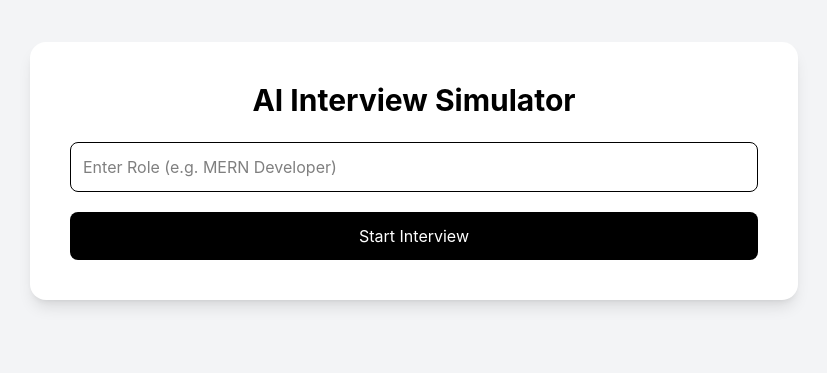
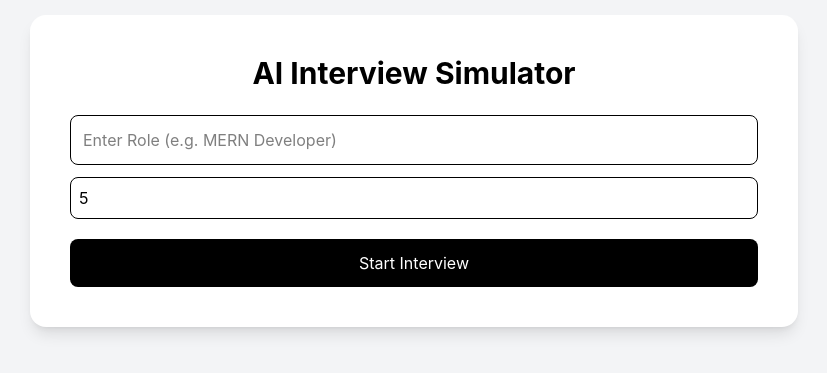
Before and after one commit to himanshuthukran4170-oss/ai-interview-platform, a React (Vite) app in the folder client/: page /interview in a window 1280 px wide. Shown: the part 229-602 px from the top of the page, without its empty margins (226-1053 px from the left). Built offline with nearby package versions, Linux system fonts and the light colour scheme; sample sign-in values are in the browser's storage.

Commit message:
Update interview feature and protected routes

```diff
--- a/client/src/components/ProtectedRoute.jsx
+++ b/client/src/components/ProtectedRoute.jsx
@@ -1,7 +1,8 @@
 import {Navigate} from "react-router-dom";
 function ProtectedRoute({children}){
     const token =localStorage.getItem("token");
-    if(!token){
+    const user=localStorage.getItem("user");
+    if(!token||!user){
         return <Navigate to="/login"/>
     }
     return children;
--- a/client/src/pages/Interview.jsx
+++ b/client/src/pages/Interview.jsx
@@ -7,7 +7,7 @@ function Interview() {
   const [role, setRole] = useState("");
 
   const [questions, setQuestions] = useState([]);
-
+  const [questionCount,setQuestionCount]=useState(5);
   const [answers, setAnswers] = useState({});
 
   const [result, setResult] = useState(null);
@@ -23,6 +23,10 @@ function Interview() {
       return;
 
     }
+    if (!questionCount || questionCount < 1 || questionCount > 20) {
+      alert("Please enter a number of questions between 1 and 20");
+      return;
+    }
 
     try {
 
@@ -32,6 +36,7 @@ function Interview() {
         `${import.meta.env.VITE_API_URL}/api/interview/generate`,
         {
           role,
+          questionCount
         }
       );
 
@@ -52,7 +57,10 @@ function Interview() {
   };
 
   const evaluateInterview = async () => {
-
+    if(!user?.id){
+      alert("your session has expired. please login again");
+      return;
+    }
     try {
 
       setLoading(true);
@@ -99,7 +107,15 @@ function Interview() {
           value={role}
           onChange={(e) => setRole(e.target.value)}
         />
-
+        <input
+          type="number"
+          min={1}
+          max={20}
+          value={questionCount}
+          onChange={(e)=>setQuestionCount(Number(e.target.value))}
+          placeholder="Number of question(1-20)"
+          className="w-full border rounded-lg p-2 mt-3"
+        />
         <button
           onClick={generateInterviewQuestions}
           disabled={loading}
```
Also changed, not shown: 1 other file (tests, documents, lock files or other folders).
